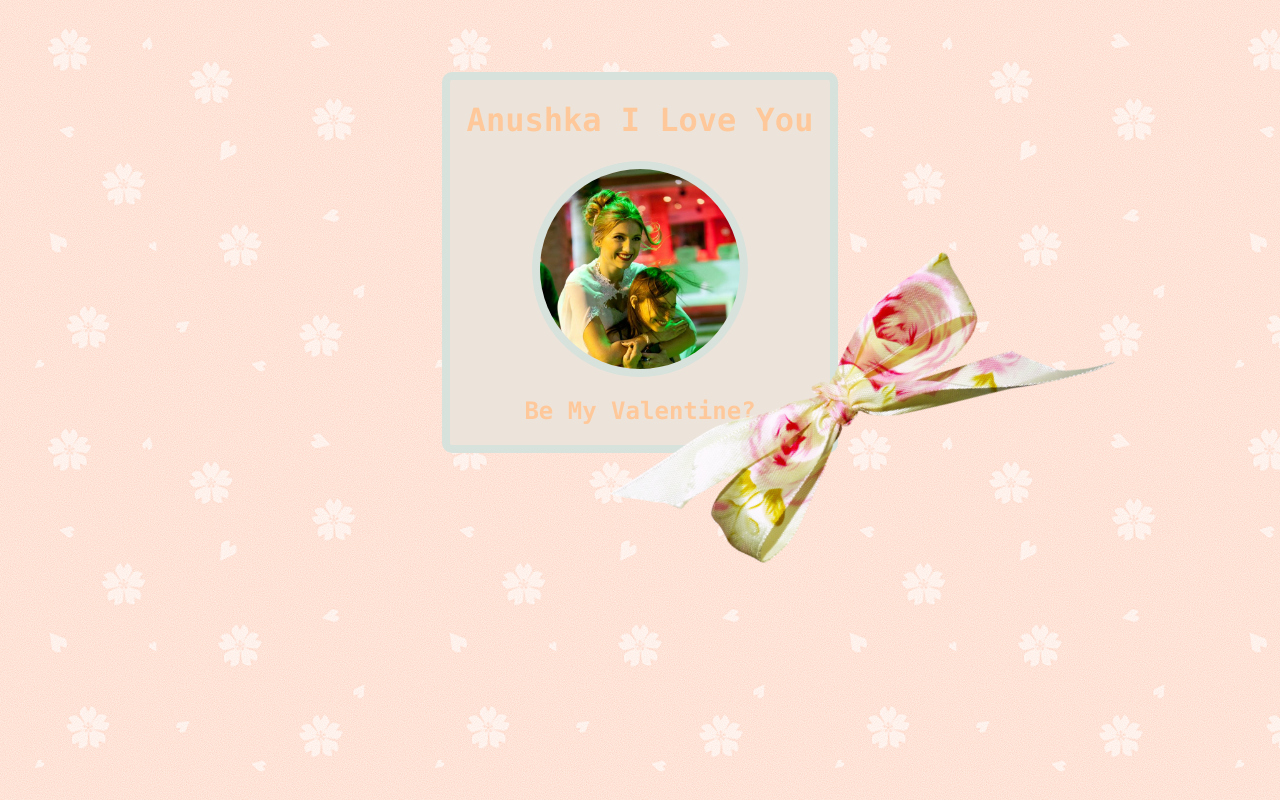
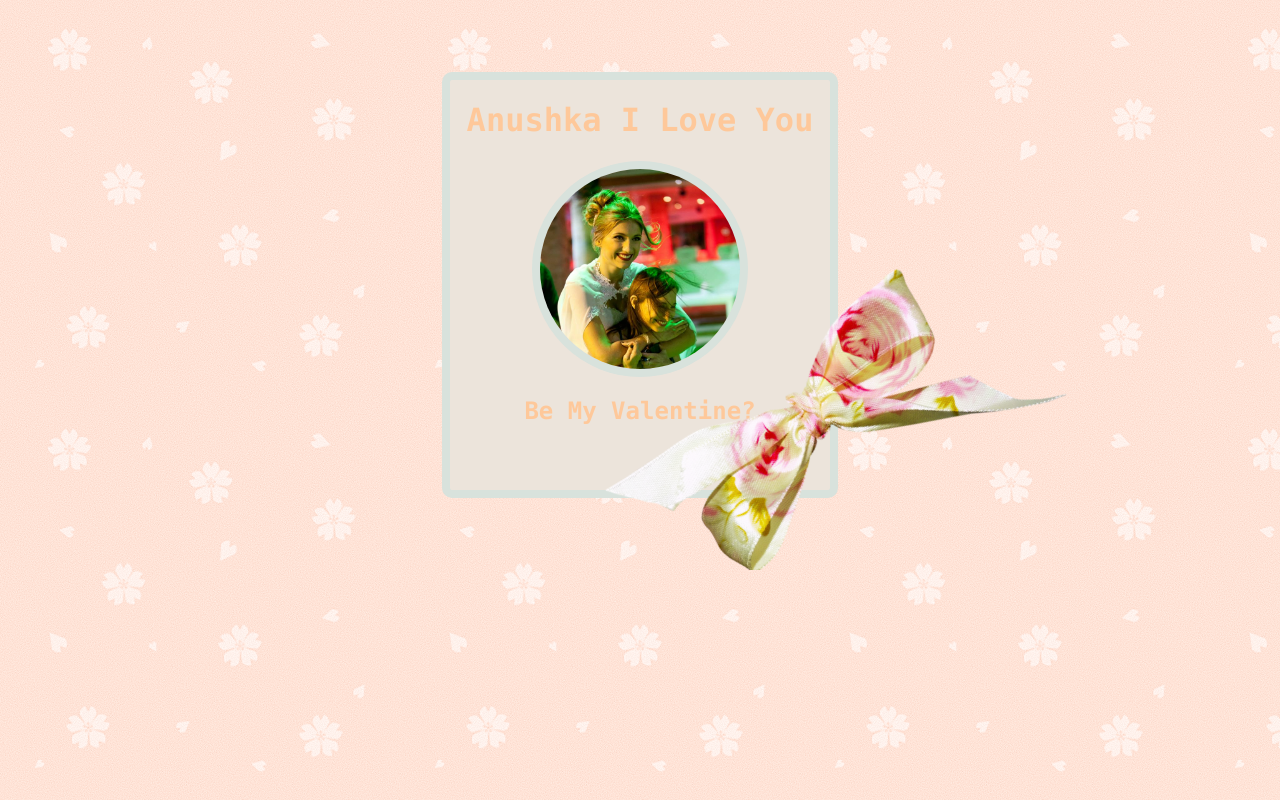
Before and after one commit to KateDK/anna-v-card, a PHP site: page / in a window 1280 px wide. Run offline with PHP 8.4, Linux system fonts and the light colour scheme.

Commit message:
finetune bow styling

```diff
--- a/index.css
+++ b/index.css
@@ -49,25 +49,20 @@ img {
 }
 
 .bow-cropper {
-  height: 300px;
-  width: auto;
-  margin: -50px;
+  height: 320px;
+  width: 600px;
+  position: relative;
+  overflow: hidden;
   margin-left: 300px;
-  transform: rotate(330deg);
+  margin-right: -45px;
+  margin-top: -45px;
+  margin-bottom: -80px;
+  padding-bottom: 50px;
 }
 
 .bow {
-  /* height: 300px;
-  width: auto;
-  margin: -120px;
-  margin-left: 300px;
-  transform: rotate(330deg); */
+  transform: rotate(330deg);
+  width: 500px;
+  padding-bottom: 10px;
+  padding-left: 70px;
 }
-
-footer {
-  text-align: center;
-  position: absolute;
-  bottom: 0;
-  width: 99%;
-  height: 2.5em;
-}
```
